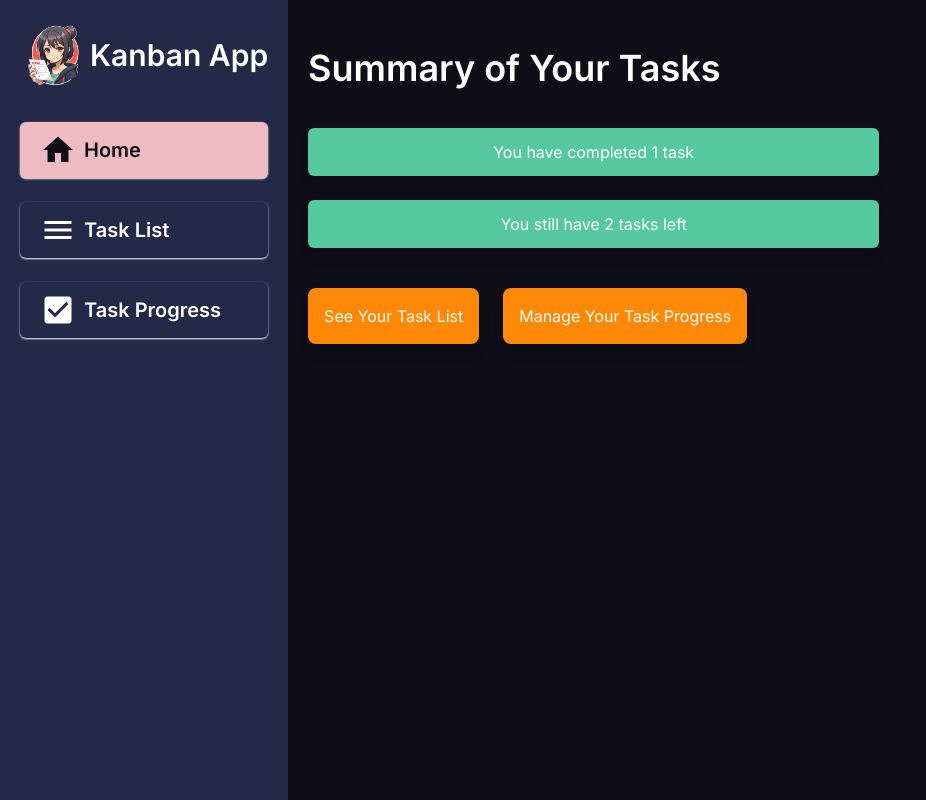
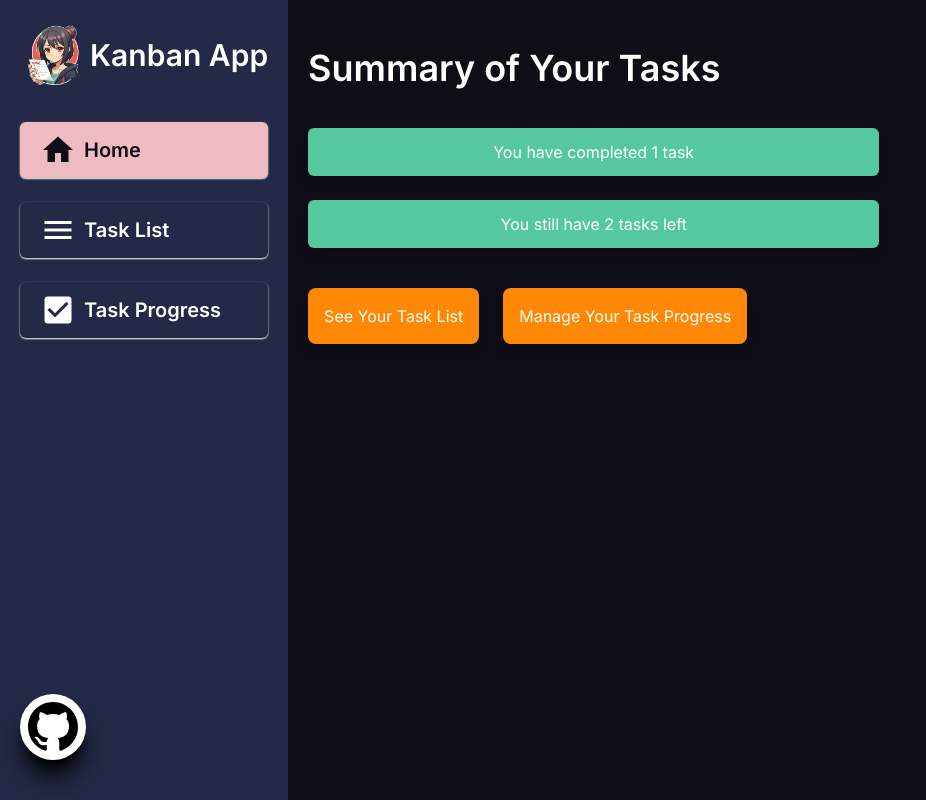
Before and after one commit to Araryarch/kanban, a React (Vite) app: page / in a window 1280 px wide. Shown: the whole page, without its empty margins (0-926 px from the left). Built offline with nearby package versions, Linux system fonts and the light colour scheme.

Commit message:
add github logo

```diff
--- a/src/Components/Sidemenu.tsx
+++ b/src/Components/Sidemenu.tsx
@@ -34,6 +34,20 @@
         <span className="material-icons icons">check_box</span>
         <p>Task Progress</p>
       </NavLink>
+      <div className="medsos hover: absolute bottom-10 rounded-full bg-[#fff] p-2 shadow-xl shadow-black transition-all duration-150 ease-in-out hover:bg-slate-200 hover:shadow-sm">
+        <a href="https://github.com/Araryarch/kanban">
+          <svg
+            xmlns="http://www.w3.org/2000/svg"
+            width="50"
+            height="50"
+            fill="currentColor"
+            className="bi bi-github"
+            viewBox="0 0 16 16"
+          >
+            <path d="M8 0C3.58 0 0 3.58 0 8c0 3.54 2.29 6.53 5.47 7.59.4.07.55-.17.55-.38 0-.19-.01-.82-.01-1.49-2.01.37-2.53-.49-2.69-.94-.09-.23-.48-.94-.82-1.13-.28-.15-.68-.52-.01-.53.63-.01 1.08.58 1.23.82.72 1.21 1.87.87 2.33.66.07-.52.28-.87.51-1.07-1.78-.2-3.64-.89-3.64-3.95 0-.87.31-1.59.82-2.15-.08-.2-.36-1.02.08-2.12 0 0 .67-.21 2.2.82.64-.18 1.32-.27 2-.27s1.36.09 2 .27c1.53-1.04 2.2-.82 2.2-.82.44 1.1.16 1.92.08 2.12.51.56.82 1.27.82 2.15 0 3.07-1.87 3.75-3.65 3.95.29.25.54.73.54 1.48 0 1.07-.01 1.93-.01 2.2 0 .21.15.46.55.38A8.01 8.01 0 0 0 16 8c0-4.42-3.58-8-8-8" />
+          </svg>
+        </a>
+      </div>
     </div>
   )
 }
```
